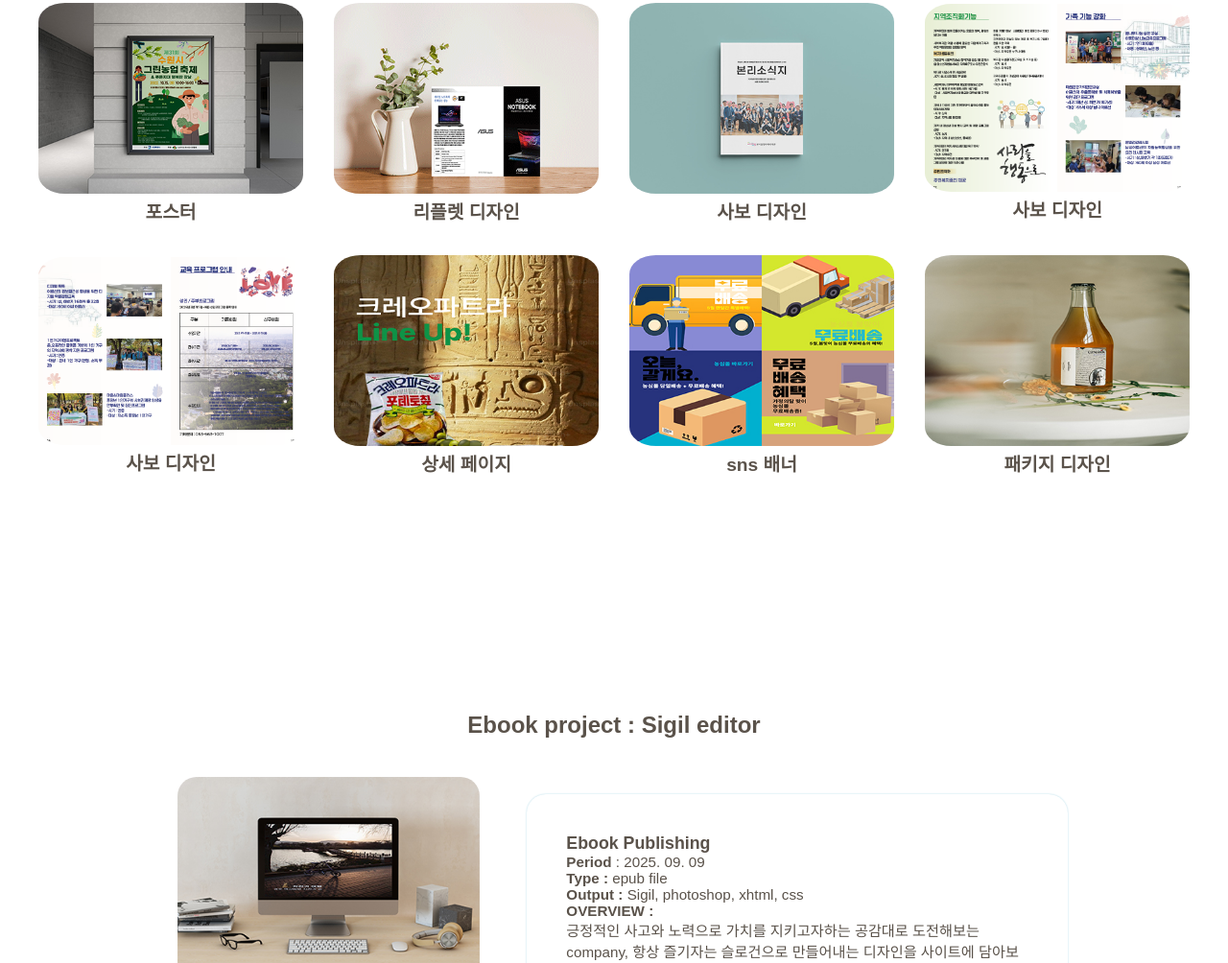
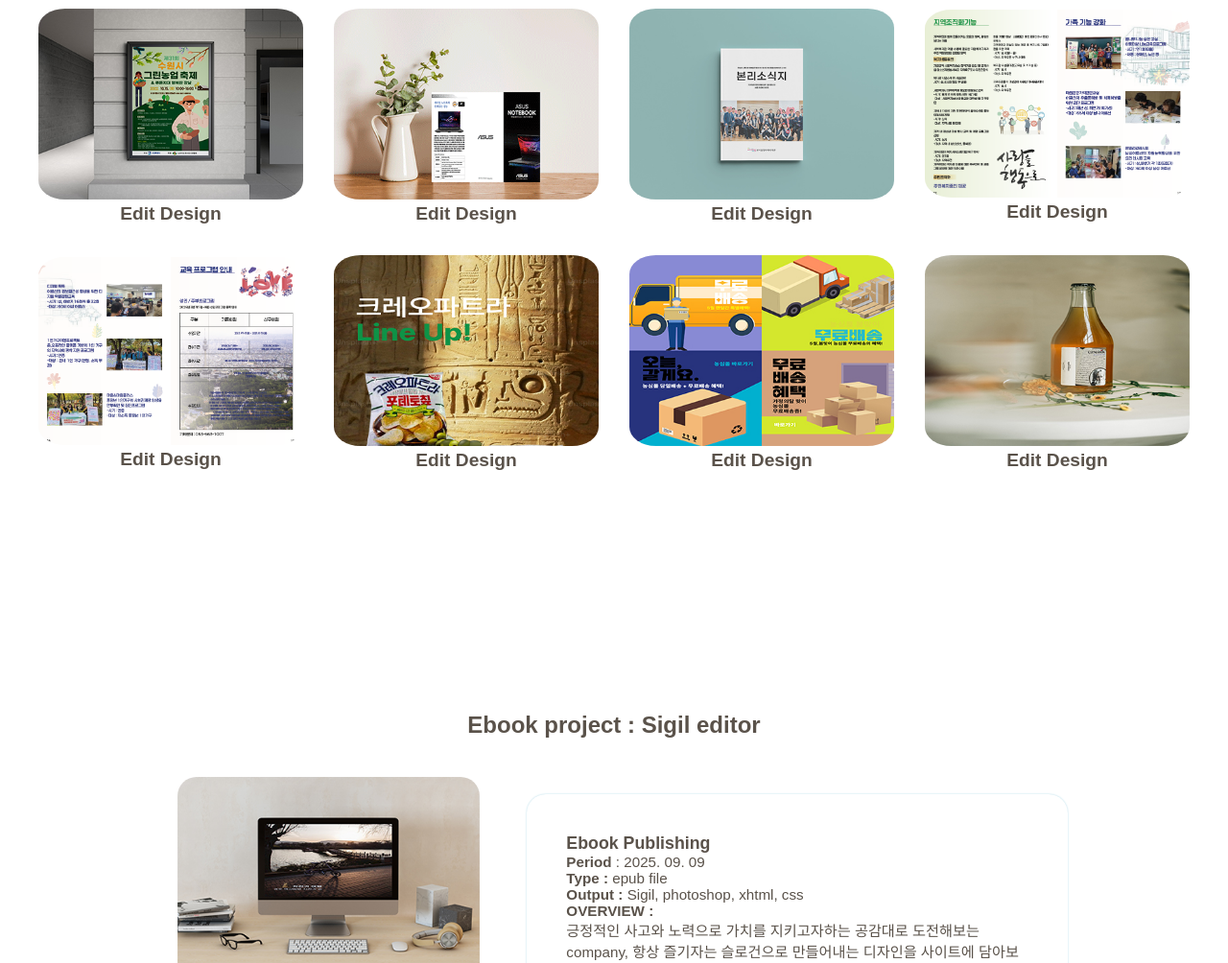
Before and after one commit to dodo9397000-oss/dodo9397000-oss.github.io, a plain HTML site: page index.html in a window 1280 px wide. Shown: the part 1781-2785 px from the top of the page at 96% size. Drawn offline with Linux system fonts and the light colour scheme.

Commit message:
Add files via upload

```diff
--- a/index.html
+++ b/index.html
@@ -43,35 +43,35 @@
     <div class="gallery">
       <div class="box" onclick="openModal('project1')">
         <img src="img/g1.jpg" alt="프로젝트 1" class="thumbnail">
-        <p> 포스터 </p>
+        <p> Edit Design </p>
       </div>
       <div class="box" onclick="openModal('project2')">
         <img src="img/g8.png" alt="프로젝트 2" class="thumbnail">
-        <p> 리플렛 디자인 </p>
+        <p> Edit Design </p>
       </div>
       <div class="box" onclick="openModal('project3')">
        <img src="img/g61.jpg" alt="프로젝트 3" class="thumbnail">
-       <p> 사보 디자인 </p>
+       <p> Edit Design </p>
       </div>
       <div class="box" onclick="openModal('project4')">
         <img src="img/g10.png" alt="프로젝트 4" class="thumbnail">
-         <p> 사보 디자인 </p>
+         <p> Edit Design </p>
       </div>
       <div class="box" onclick="openModal('project5')">
         <img src="img/g11.png" alt="프로젝트 5" class="thumbnail">
-         <p> 사보 디자인 </p>
+         <p> Edit Design </p>
       </div>
       <div class="box" onclick="openModal('project6')">
         <img src="img/g12.jpg" alt="프로젝트 6" class="thumbnail">
-         <p> 상세 페이지 </p>
+         <p> Edit Design </p>
       </div>
        <div class="box" onclick="openModal('project7')">
         <img src="img/g13.jpg" alt="프로젝트 5" class="thumbnail">
-         <p> sns 배너 </p>
+         <p> Edit Design </p>
       </div>
       <div class="box" onclick="openModal('project8')">
         <img src="img/g71.jpg" alt="프로젝트 6" class="thumbnail">
-         <p> 패키지 디자인 </p>
+         <p> Edit Design </p>
       </div>
     </div>
   </section>
```
Also changed, not shown: img/Frame-10.png (added), img/Frame-11.png (added), img/Frame-12.png (added), 2 other files.
